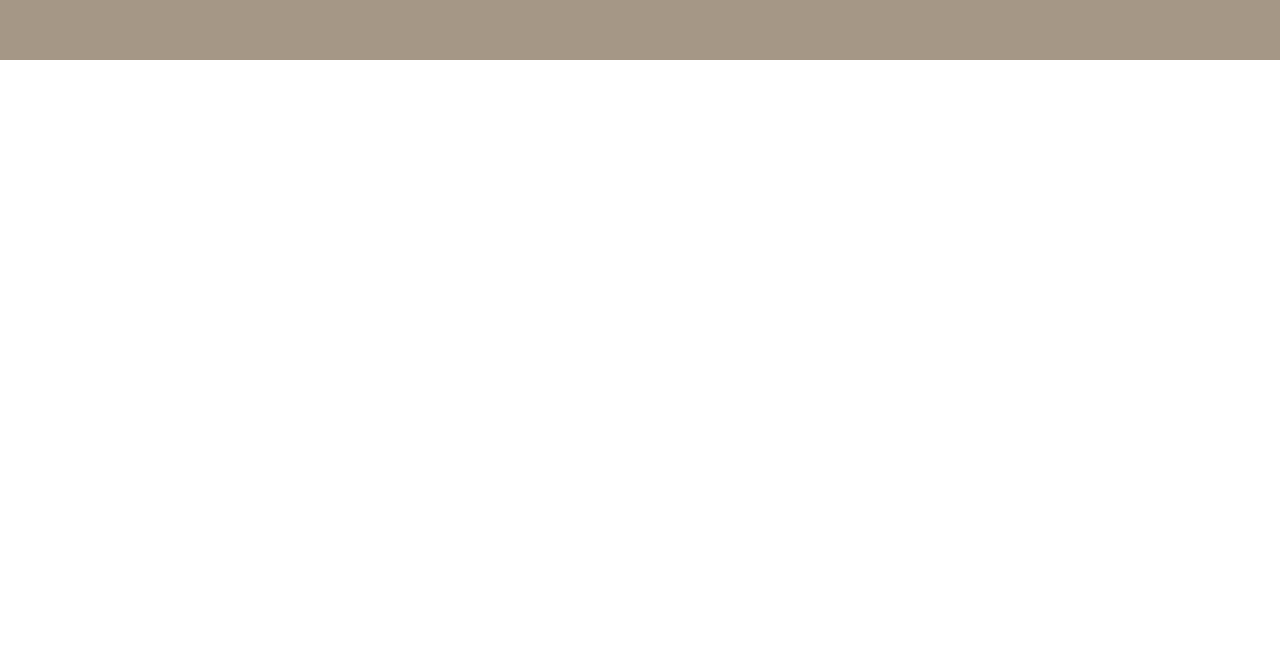
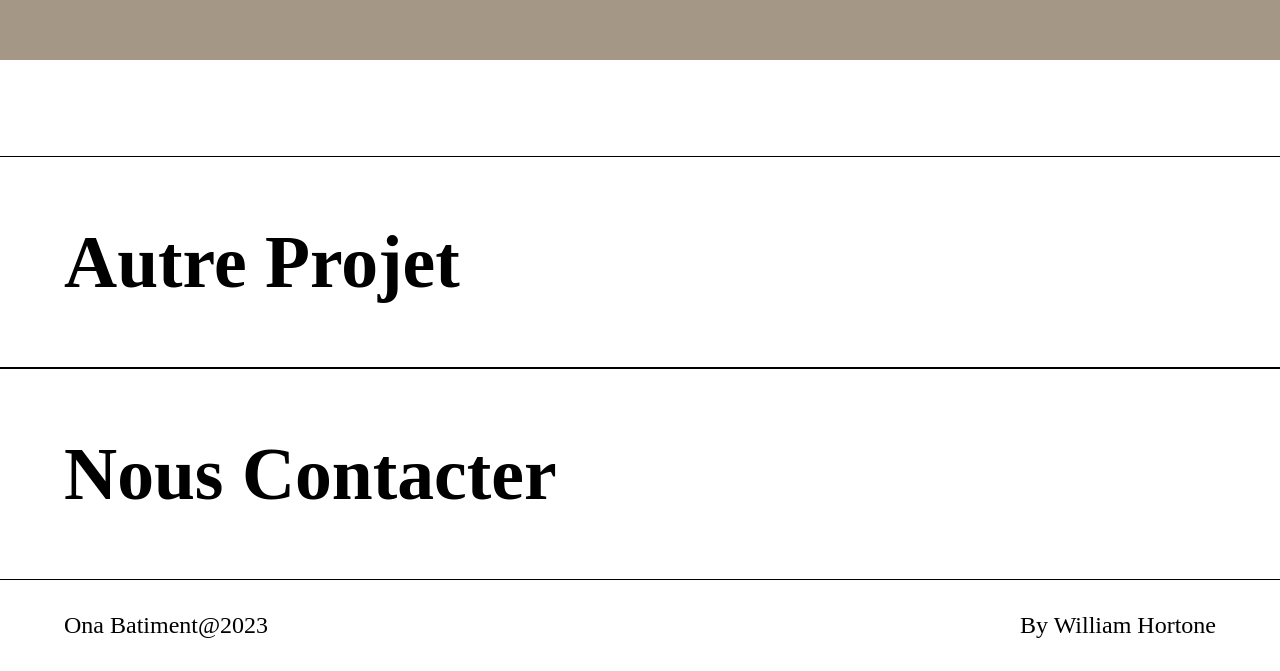
Before and after one commit to William-Hortone/ona-btm, a React (Create React App) app: page /villa1 in a window 1280 px wide. Shown: the part 3652-4323 px from the top of the page. Before the commit the page ends 3712 px from the top, so only its background shows below. Built offline with nearby package versions, Linux system fonts and the light colour scheme; a web font is replaced by a local one.

Commit message:
added the style on the single project section

```diff
--- a/src/PageProjects/Villa1/Villa1.jsx
+++ b/src/PageProjects/Villa1/Villa1.jsx
@@ -1,12 +1,13 @@
 import React from "react";
 import "./villa1.css";
-import { SingleProject } from "../../components";
+import { SingleProject, NextProject } from "../../components";
 import { images } from "../../constants";
 
 const Villa1 = () => {
   return (
     <div className="app__villa1">
       <SingleProject />
+      <NextProject />
     </div>
   );
 };
--- a/src/components/NextProject/NextProject.jsx
+++ b/src/components/NextProject/NextProject.jsx
@@ -1,7 +1,92 @@
 import React from "react";
+import { images } from "../../constants";
+import "./nextProject.css";
+import { data } from "../../constants";
 
 const NextProject = () => {
-  return <div>NextProject</div>;
+  return (
+    <div className="app__nextProject">
+      <div className="container">
+        <a href="#" className="content-slider first">
+          <p>Autre Projet</p>
+          <div className="slider_container">
+            <div className="wrapper">
+              <span className="span_text">Will Fashion</span>
+              <div className="span_image">
+                <img src={images.villa5} alt="" />
+              </div>
+              <span className="span_text">Nous appartient</span>
+              <div className="span_image">
+                <img src={images.villa1} alt="" />
+              </div>
+            </div>
+            <div className="wrapper">
+              <span className="span_text">Will Fashion</span>
+              <div className="span_image">
+                <img src={images.villa5} alt="" />
+              </div>
+              <span className="span_text">Nous appartient</span>
+              <div className="span_image">
+                <img src={images.villa1} alt="" />
+              </div>
+            </div>
+
+            {/* <div className="wrapper">
+              <span className="span_text">Will Fashion</span>
+              <div className="span_image">
+                <img src={images.villa5} alt="" />
+              </div>
+              <span className="span_text">Nous appartient </span>
+              <div className="span_image">
+                <img src={images.villa5} alt="" />
+              </div>
+            </div> */}
+          </div>
+        </a>
+        <a href="#" className="content-slider first">
+          <p>Nous Contacter</p>
+          <div className="slider_container">
+            <div className="wrapper">
+              <span className="span_text">Will Fashion</span>
+              <div className="span_image">
+                <img src={images.villa5} alt="" />
+              </div>
+              <span className="span_text">Nous appartient</span>
+              <div className="span_image">
+                <img src={images.villa1} alt="" />
+              </div>
+            </div>
+            <div className="wrapper">
+              <span className="span_text">Will Fashion</span>
+              <div className="span_image">
+                <img src={images.villa5} alt="" />
+              </div>
+              <span className="span_text">Nous appartient</span>
+              <div className="span_image">
+                <img src={images.villa1} alt="" />
+              </div>
+            </div>
+
+            {/* <div className="wrapper">
+              <span className="span_text">Will Fashion</span>
+              <div className="span_image">
+                <img src={images.villa5} alt="" />
+              </div>
+              <span className="span_text">Nous appartient </span>
+              <div className="span_image">
+                <img src={images.villa5} alt="" />
+              </div>
+            </div> */}
+          </div>
+        </a>
+      </div>
+      {/* <div className="app__nextProject-first-box"></div> */}
+      <div className="app__nextProject-second-box">
+        <p>Ona Batiment@2023 </p>
+        <p>By William Hortone </p>
+      </div>
+    </div>
+  );
 };
 
 export default NextProject;
--- a/src/components/NextProject/nextProject.css
+++ b/src/components/NextProject/nextProject.css
@@ -0,0 +1,128 @@
+/* .home-container{
+    width: 100vw;
+    height: 100vh;
+    background-color: #efefef;
+    width: 100vw;
+    flex-direction: column;
+    justify-items: center;
+    align-items: center;
+}
+header{
+    width: 100%;
+    height: 40px;
+    display: flex;
+    justify-content: space-between;
+    align-items: center;
+    margin-bottom: 50px;
+    padding-inline: 20px;
+
+} */
+/* .logo{
+    width: 50px;
+    height: 50px;
+}
+.logo img{
+    width: 100%;
+    height: 100%;
+} */
+.container{
+    width: 100vw;
+    height: 65vh;
+    display: flex;
+    flex-direction: column;
+    justify-items: center;
+    align-items: center;
+    overflow: hidden;
+    padding-top: 6rem;
+    /* background-color: blueviolet; */
+}
+.content-slider{
+    flex: 1;
+    position: relative;
+    width: 100vw;
+    /* height: 25vh; */
+    /* border-top:1px solid rgba(0, 0, 0, 0.418) ; */
+    border-bottom: 1px solid #000 ;
+}
+.first{
+    border-top:1px solid #000;
+}
+.content-slider p{
+    font-size: 4.6rem;
+    width: 100%;
+    height: 100%;
+    display: flex;
+    align-items: center;
+    /* justify-content: center; */
+    font-weight: 600;
+    font-family: var(--font-base);
+    color: #000;
+    padding-left: 4rem;
+    /* text-align: center; */
+}
+.slider_container{
+    width: auto;
+    height: 0;
+    position: absolute;
+    bottom: 0;
+    left: 0;
+    display: flex;
+    align-items: center;
+    overflow: hidden;
+    background-color: #003749;
+    visibility:hidden;
+    transition: .3s ease;
+}
+.wrapper{
+    display: flex;
+    align-items: center;
+    animation: moving 8s linear infinite;
+    height: 100%;
+}
+@keyframes moving{
+    0%{
+        transform: translateX(0);
+    }
+    100%{
+        transform: translateX(-100%);
+    }
+}
+.span_text{
+    font-size: 4rem;
+    white-space: nowrap;
+    color: #fff;
+
+}
+.content-slider:hover .slider_container{
+    visibility: visible;
+    height: 100%;
+    box-shadow: 1px 1px 8px 4px #000;
+
+}
+.span_image{
+    width: 250px;
+    height: 80%;
+    /* border-radius: 10px; */
+    margin-inline: 25px;
+
+}
+.span_image img{
+    width: 100%;
+    height: 100%;
+    object-fit: cover;
+    border-radius: 10px;
+
+}
+.app__nextProject-second-box{
+    width: 100%;
+    display: flex;
+    justify-content: space-between;
+    padding: 0 4rem;
+    /* height: 10vh; */
+    margin: 2rem 0;
+}
+.app__nextProject-second-box p{
+    font-size: 1.5rem;
+
+    font-family: var(--font-base);
+}
--- a/src/components/SingleProject/SingleProject.jsx
+++ b/src/components/SingleProject/SingleProject.jsx
@@ -1,14 +1,32 @@
-import React from "react";
+import React, { useState } from "react";
 import "./singleProject.css";
 import { images } from "../../constants";
+// import { NextProject } from "../";
 import { Parallax } from "react-parallax";
 import { motion } from "framer-motion";
 
 const SingleProject = () => {
+  const [scroll, setScroll] = useState(false);
+
+  const handleChangeBg = () => {
+    if (window.scrollY >= 1000) {
+      setScroll(true);
+    } else {
+      setScroll(false);
+    }
+  };
+  window.addEventListener("scroll", handleChangeBg);
+
   return (
     <div className="app__singleProject">
       <div className="fixed-box"></div>
-      <div className="app__singleProject-container section__padding">
+      <div
+        className={
+          scroll
+            ? "app__singleProject-container section__padding bg-color"
+            : "app__singleProject-container section__padding bg-color-initial "
+        }
+      >
         <div className="app__singleProject-container_first-box">
           <div className="container_left-box">
             <h2>Villa écologique en brique de terre</h2>
--- a/src/components/SingleProject/singleProject.css
+++ b/src/components/SingleProject/singleProject.css
@@ -18,7 +18,13 @@
     height: auto;
     display: flex;
     flex-direction:column;
+   transition: background-color .5s ease;
+}
+.bg-color-initial {
     background-color: #A59786;
+}
+.bg-color{
+    background-color: #bb136f;
 }
 .app__singleProject-container_first-box{
     width: 100%;
--- a/src/components/index.js
+++ b/src/components/index.js
@@ -5,6 +5,7 @@ import HeadImage from "./HeadImage/HeadImage";
 import Category from "./Category/Category";
 import ProjectsContainer from "./ProjectsContainer/ProjectsContainer";
 import SingleProject from "./SingleProject/SingleProject";
+import NextProject from "./NextProject/NextProject";
 
 export {
   CardImage,
@@ -14,4 +15,5 @@ export {
   Category,
   ProjectsContainer,
   SingleProject,
+  NextProject,
 };
--- a/src/constants/data.js
+++ b/src/constants/data.js
@@ -3,6 +3,8 @@ import images from "./images";
 const description = [
   {
     link: "/villa1",
+    title1: "Villa écologique",
+    title2: "en brique de terre",
     category: "Villa",
     specification: "Villa écologique en brique de terre",
     service: "Conception et construction",
@@ -25,6 +27,8 @@ const description = [
   },
   {
     link: "/villa2",
+    title1: "Conception d'une villa",
+    title2: "de type F4",
     category: "Villa",
     specification: "Conception d'une villa de type F4",
     service: "Conception et construction",
@@ -45,6 +49,8 @@ const description = [
   },
   {
     link: "/villa3",
+    title1: "Conception d'une villa",
+    title2: "de type F5",
     category: "Villa",
     specification: "Conception d'une villa de type F5",
     service: "Conception et construction",
@@ -64,6 +70,8 @@ const description = [
   },
   {
     link: "/villa4",
+    title1: "Conception d'une villa",
+    title2: "de type F5",
     category: "Villa",
     specification: "Conception d'une villa de type F5",
     service: "Conception et construction",
@@ -81,6 +89,8 @@ const description = [
   },
   {
     link: "/apartment",
+    title1: "Appartement",
+    title2: "de type F3",
     category: "Appartement",
     specification: "Appartement de type F3",
     service: "Conception et construction",
@@ -96,6 +106,8 @@ const description = [
   },
   {
     link: "/house",
+    title1: "Maison plein pieds",
+    title2: "de type F5",
     category: "Maison",
     specification: "Maison plein pieds de type F5",
     service: "Conception et construction",
@@ -116,6 +128,8 @@ const description = [
   },
   {
     category: "Bâtiment",
+    title1: "Bâtiment R+1",
+    title2: "Bâtiment R+1",
     specification: "Bâtiment R+1",
     service: "Conception et construction",
     surface: "120 m2",
```
